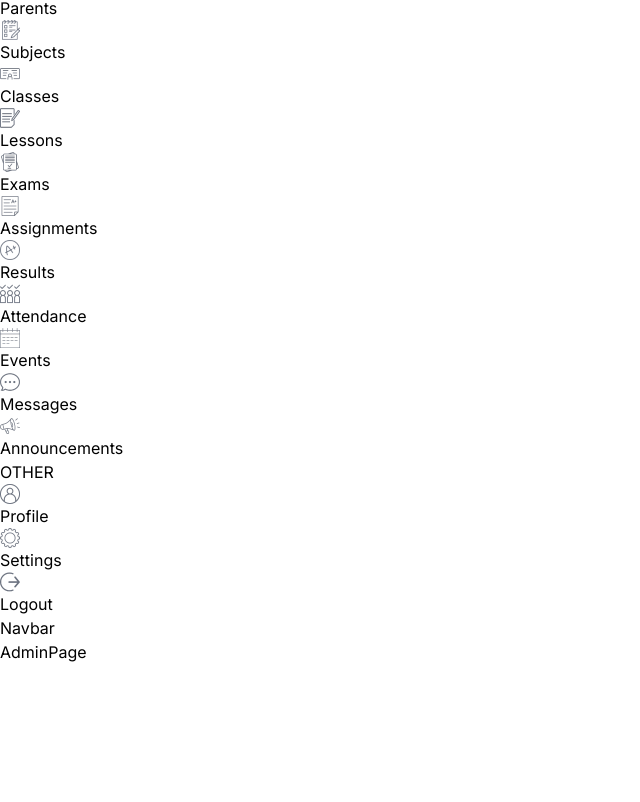
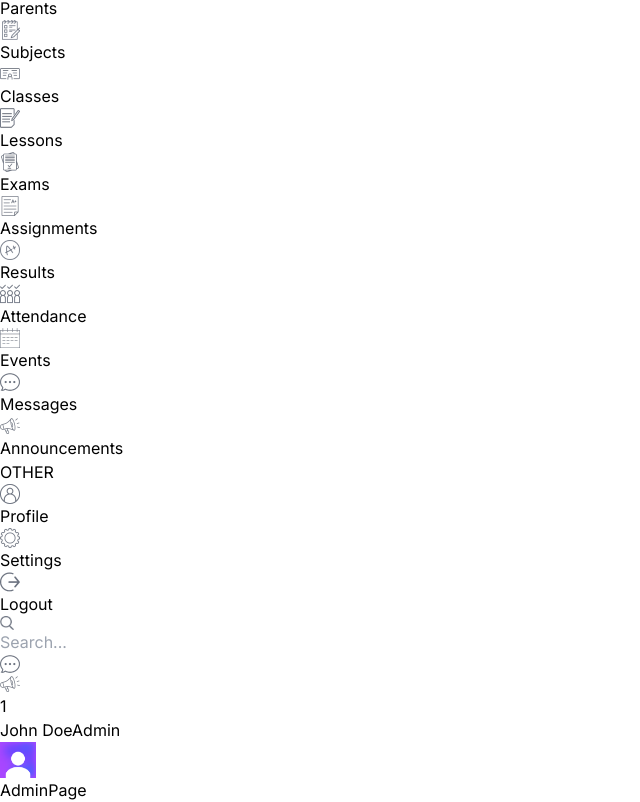
Before and after one commit to rBujar/SchoolManagement, a Next.js app in the folder schoolmanager/: page /admin in a window 1280 px wide. Shown: the part 236-1038 px from the top of the page, without its empty margins (0-640 px from the left). Before the commit the page ends 900 px from the top, so only its background shows below. Built offline with nearby package versions, Linux system fonts and the light colour scheme.

Commit message:
created the navbar design

```diff
--- a/schoolmanager/src/app/(dashboard)/layout.tsx
+++ b/schoolmanager/src/app/(dashboard)/layout.tsx
@@ -12,12 +12,14 @@
     <div className="h-screen flex">
       {/* LEFT */}
       <div className="w-[14%] md:w-[8%] lg:w-[16%] xl:w-[14%]  p-4">
-        <Link href="/" className="flex items-center justify-center lg:justify-start gap-2">
+        <Link
+          href="/"
+          className="flex items-center justify-center lg:justify-start gap-2"
+        >
           <Image src="/logo.png" alt="logo" width={32} height={32} />
           <span className="hidden lg:block"> SchoolManager</span>
         </Link>
         <Menu />
-
       </div>
       {/* RIGHT */}
       <div className="w-[86%] md:w-[96%] lg:w-[84%] xl:w-[86%] bg-[#F7F8FA] overflow-scroll">
--- a/schoolmanager/src/components/Navbar.tsx
+++ b/schoolmanager/src/components/Navbar.tsx
@@ -1,6 +1,29 @@
+import Image from "next/image";
+
 const Navbar = () => {
   return (
-    <div className=''>Navbar</div>
+    <div className="flex items-center justify-between p-4">
+      {/* {SEARCH BAR} */}
+      <div className="hidden md:flex items-center gap-2 text-xs rounded-full ring-[1.5px] ring-gray-300 px-2" >
+        <Image src="/search.png" alt="" width={14} height={14} />
+        <input type="text" placeholder="Search..." className="w-[200px] p-2 bg-transparent outline-none " />
+      </div>
+      {/* {ICONS AND USER} */}
+      <div className=" flex items-center gap-6 justify-end w-full">
+        <div className="bg-white rounded-full w-7 h-7 flex items-center justify-center cursor-pointer">
+          <Image src="/message.png" alt="" width={20} height={20} />
+        </div>
+        <div className="bg-white rounded-full w-7 h-7 flex items-center justify-center cursor-pointer relative">
+          <Image src="/announcement.png" alt="" width={20} height={20} />
+          <div className="absolute -top-3 right-3 w-5 h-5 flex items-center justify-center bg-purple-500 text-white rounded-full text-xs" >1</div>
+        </div>
+        <div className="flex flex-col">
+          <span className="text-xs leading-3 font-medium">John Doe</span>
+          <span className="text-[10px] text-gray-500 text-right">Admin</span>
+        </div>
+        <Image src="/avatar.png" alt="" width={36} height={36} className="rounded-full" />
+      </div>
+    </div>
   );
 };
 
```
